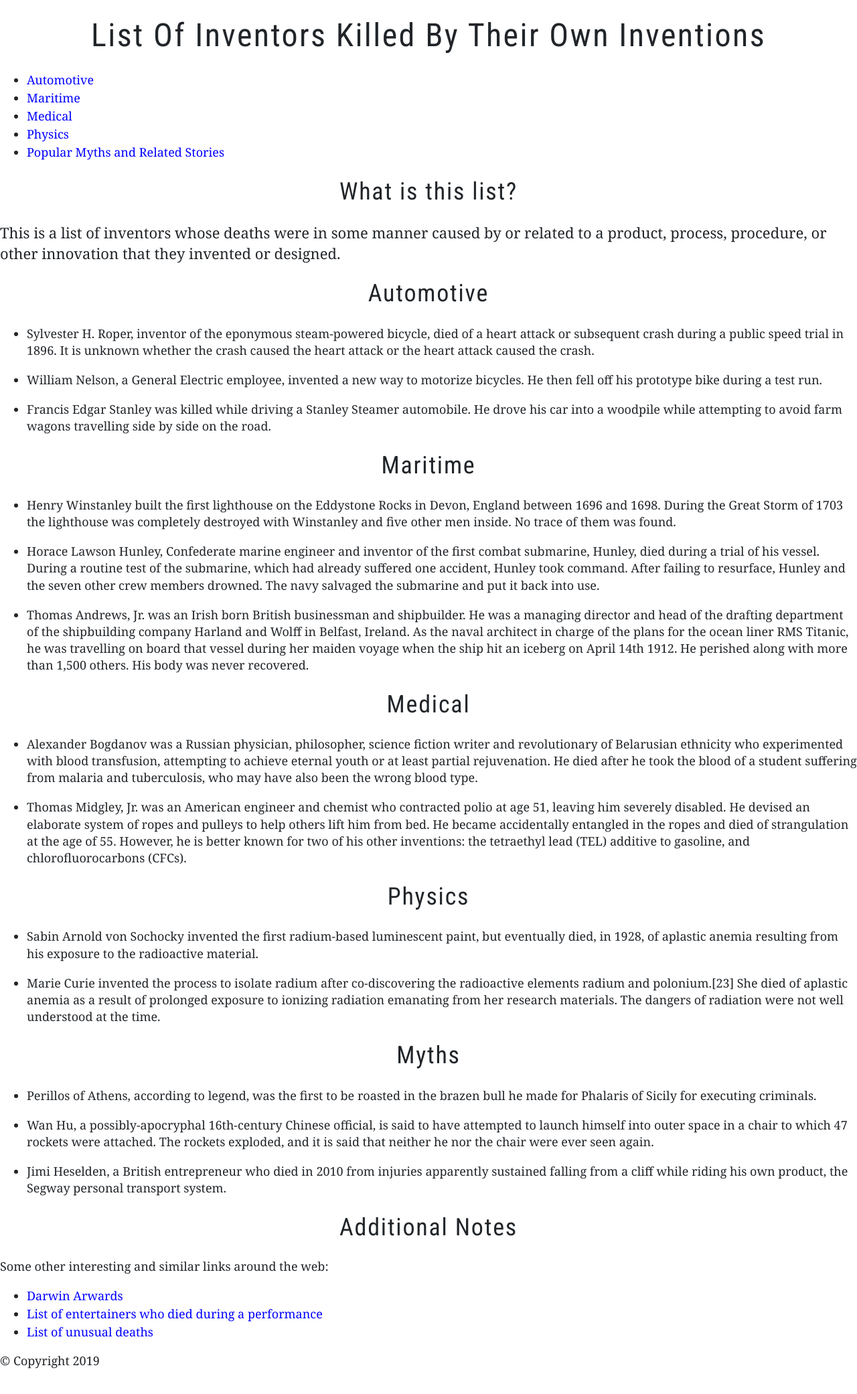
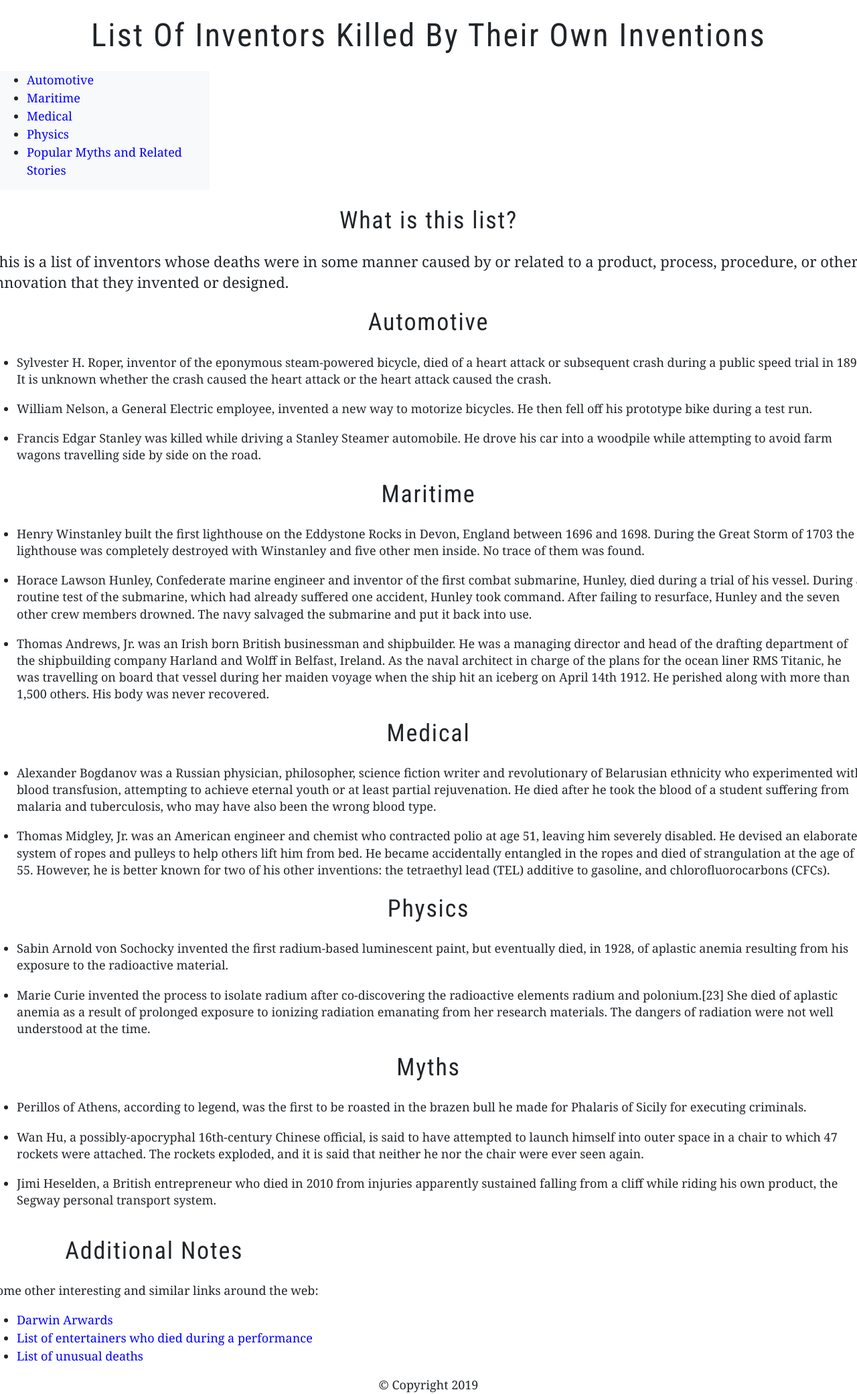
Before and after one commit to ColbyDomingos/COMP001B.AssignmentW6.1, a plain HTML site: page index.html in a window 1280 px wide. Shown: the whole page at 67% size. Before the commit the page ends 2046 px from the top, so only its background shows below. Drawn offline with nearby package versions, Linux system fonts and the light colour scheme.

Commit message:
finished half of the requirements

```diff
--- a/index.html
+++ b/index.html
@@ -14,14 +14,14 @@
 <body>
 	<div id="header-container">
 		<div>
-			<header>
+			<header class="text-center">
 				<h1>List Of Inventors Killed By Their Own Inventions</h1>
 			</header>
 		</div>
 	</div>
 	<div id="main-container">
-		<div>
-			<nav>
+		<div class="row">
+			<nav class="col-md-3 bg-light">
 				<ul>
 					<li><a href="#automotive">Automotive</a></li>
 					<li><a href="#maritime">Maritime</a></li>
@@ -173,7 +173,7 @@
 	</div>
 	<div id="footer-container">
 		<div>
-			<footer>
+			<footer class="text-center">
 				&copy; Copyright 2019
 			</footer>
 		</div>
```
